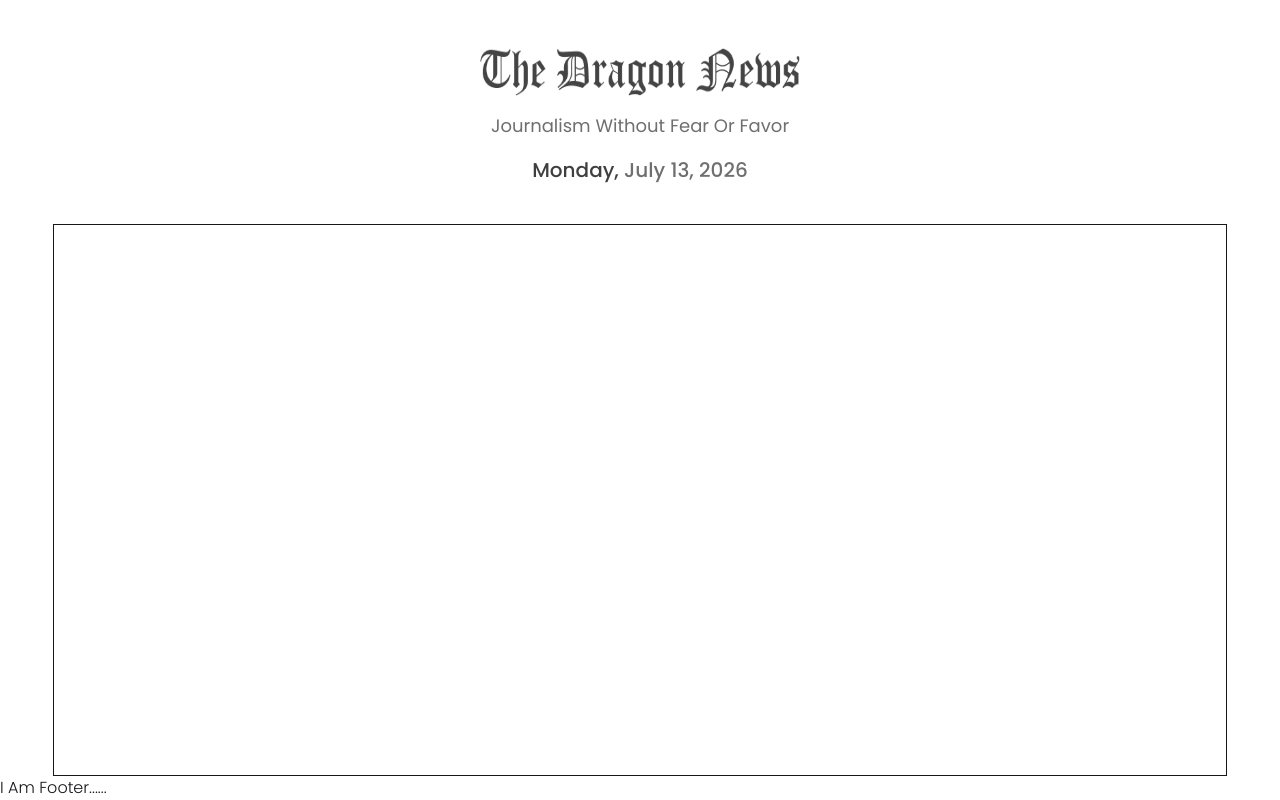
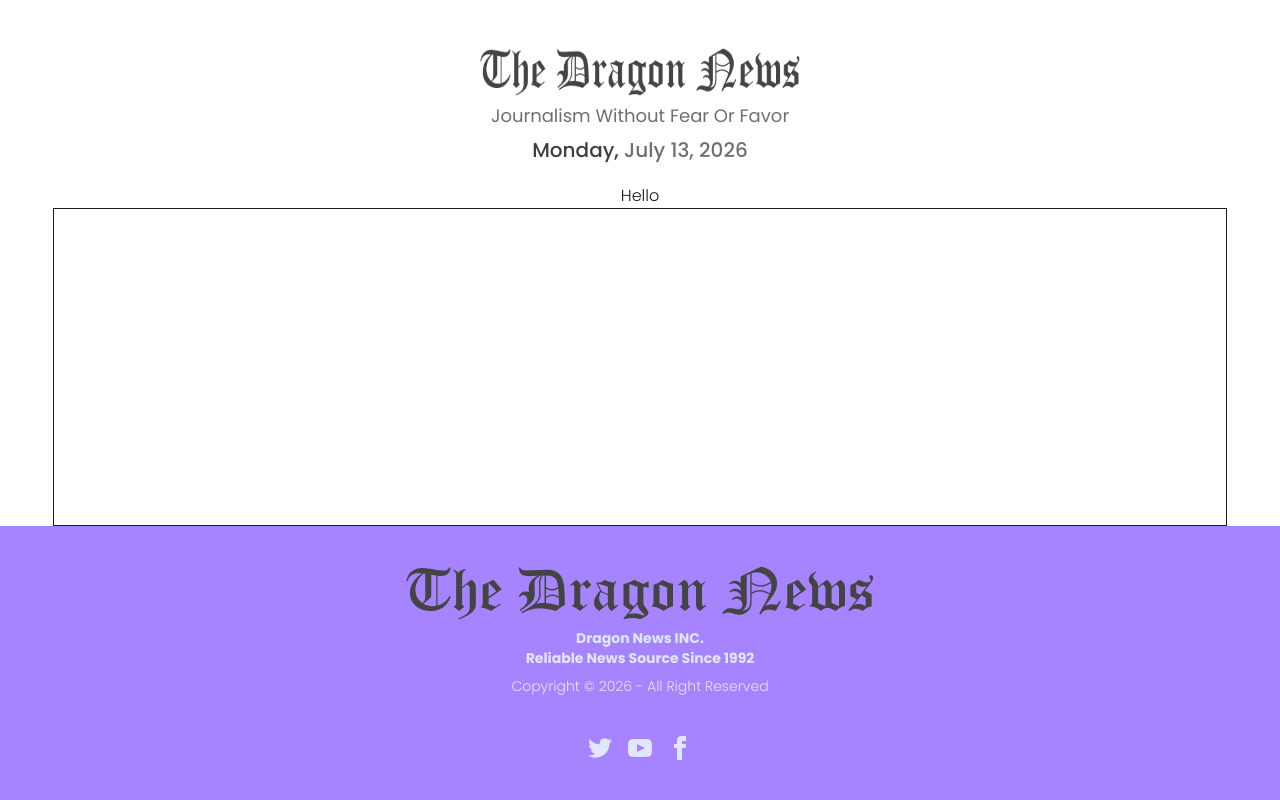
Before and after one commit to rakib-hasan-78/dragon-news, a React (Vite) app: page / in a window 1280 px wide. Built offline with nearby package versions, Linux system fonts and the light colour scheme.

Commit message:
footer done....

```diff
--- a/src/components/shared/Footer/Footer.jsx
+++ b/src/components/shared/Footer/Footer.jsx
@@ -1,9 +1,61 @@
 import React from 'react';
+import Logo from './../../common/Logo/Logo';
 
 const Footer = () => {
     return (
         <div className='w-full'>
-            i am footer......
+            <div className="footer footer-horizontal footer-center bg-violet-400 text-primary-content p-10">
+
+            <aside>
+                <div className='w-full'>
+                <Logo />
+                </div>
+                <p className="font-bold">
+                Dragon News INC.
+                <br />
+                reliable News Source since 1992
+                </p>
+                <p>Copyright © {new Date().getFullYear()} - All right reserved</p>
+            </aside>
+            <nav>
+                <div className="grid grid-flow-col gap-4">
+                <a>
+                    <svg
+                    xmlns="http://www.w3.org/2000/svg"
+                    width="24"
+                    height="24"
+                    viewBox="0 0 24 24"
+                    className="fill-current">
+                    <path
+                        d="M24 4.557c-.883.392-1.832.656-2.828.775 1.017-.609 1.798-1.574 2.165-2.724-.951.564-2.005.974-3.127 1.195-.897-.957-2.178-1.555-3.594-1.555-3.179 0-5.515 2.966-4.797 6.045-4.091-.205-7.719-2.165-10.148-5.144-1.29 2.213-.669 5.108 1.523 6.574-.806-.026-1.566-.247-2.229-.616-.054 2.281 1.581 4.415 3.949 4.89-.693.188-1.452.232-2.224.084.626 1.956 2.444 3.379 4.6 3.419-2.07 1.623-4.678 2.348-7.29 2.04 2.179 1.397 4.768 2.212 7.548 2.212 9.142 0 14.307-7.721 13.995-14.646.962-.695 1.797-1.562 2.457-2.549z"></path>
+                    </svg>
+                </a>
+                <a>
+                    <svg
+                    xmlns="http://www.w3.org/2000/svg"
+                    width="24"
+                    height="24"
+                    viewBox="0 0 24 24"
+                    className="fill-current">
+                    <path
+                        d="M19.615 3.184c-3.604-.246-11.631-.245-15.23 0-3.897.266-4.356 2.62-4.385 8.816.029 6.185.484 8.549 4.385 8.816 3.6.245 11.626.246 15.23 0 3.897-.266 4.356-2.62 4.385-8.816-.029-6.185-.484-8.549-4.385-8.816zm-10.615 12.816v-8l8 3.993-8 4.007z"></path>
+                    </svg>
+                </a>
+                <a>
+                    <svg
+                    xmlns="http://www.w3.org/2000/svg"
+                    width="24"
+                    height="24"
+                    viewBox="0 0 24 24"
+                    className="fill-current">
+                    <path
+                        d="M9 8h-3v4h3v12h5v-12h3.642l.358-4h-4v-1.667c0-.955.192-1.333 1.115-1.333h2.885v-5h-3.808c-3.596 0-5.192 1.583-5.192 4.615v3.385z"></path>
+                    </svg>
+                </a>
+                </div>
+            </nav>
+            </div>
+
         </div>
     );
 };
--- a/src/components/shared/Header/Header.jsx
+++ b/src/components/shared/Header/Header.jsx
@@ -7,18 +7,26 @@
 
 const Header = () => {
     return (
-        <div className={`w-full pt-12 pb-5 flex flex-wrap flex-col items-center content-center justify-center space-y-4 text-center`}>
+
+        <div className={`w-full pt-12 flex flex-wrap flex-col items-center content-center justify-center text-center`}>
+            <div className='w-full flex flex-col content-center justify-center items-center space-y-1.5 mb-5'>
                 <div className='w-3/12 h-12'>
                     <Logo />
                 </div>
                 <div className='w-3/12 text-center'>
                     <Slogan />
                 </div>
-            <div className='w-3/12 font-medium text-xl pb-5'>
+                <div className='w-3/12 font-medium text-xl'>
                 <CurrentDate />
                 </div>
 
               </div>
+            <div>
+                hello
+            </div>
+
+        </div>
+
     );
 };
 
--- a/src/layouts/MainLayOut/MainLayOut.jsx
+++ b/src/layouts/MainLayOut/MainLayOut.jsx
@@ -2,10 +2,10 @@
 import Footer from './../../components/shared/Footer/Footer';
 import Header from './../../components/shared/Header/Header';
 import { Outlet } from 'react-router';
-
+import imageslogo from '../../assets/logo.png'
 const MainLayOut = () => {
     return (
-        <div className={`w-full min-h-screen flex flex-wrap flex-col content-center justify-between`}>
+        <div className={`w-full min-h-screen flex flex-col content-center justify-between`}>
         <header className='w-full'>
             <Header />
         </header>
```
Lines whose indentation alone changed are shown as unchanged.
